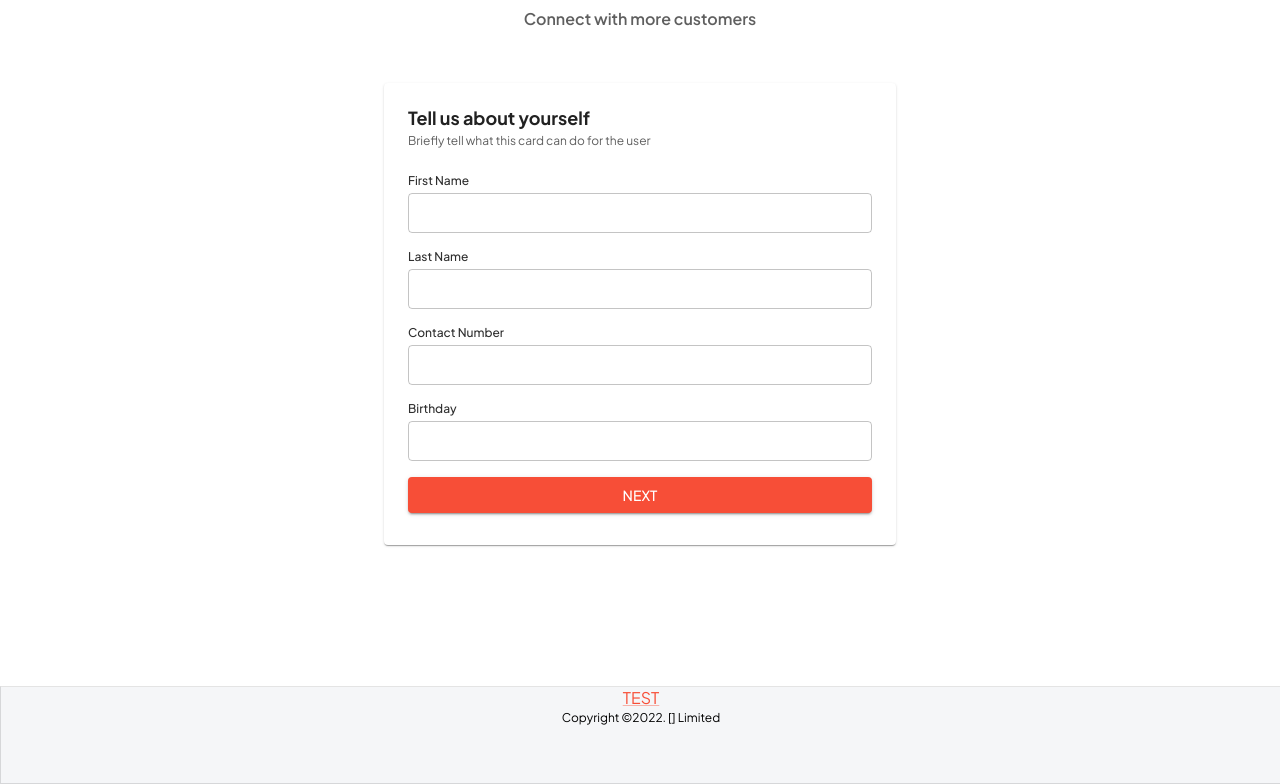
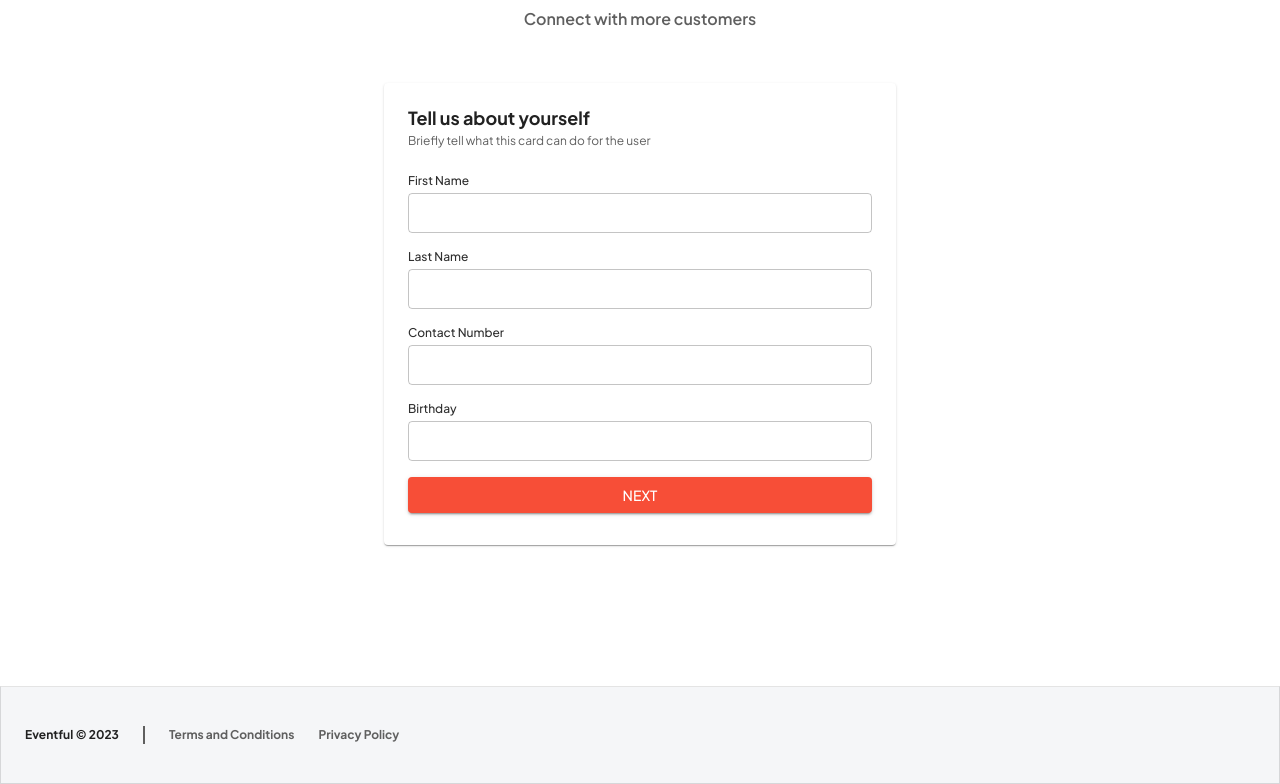
Before and after one commit to eventful-ph/eventful-react, a React (Create React App) app: page / in a window 1280 px wide. Shown: the part 321-1105 px from the top of the page. Built offline with nearby package versions, Linux system fonts and the light colour scheme.

Commit message:
modifying footer

```diff
--- a/public/index.html
+++ b/public/index.html
@@ -24,7 +24,7 @@
       work correctly both with client-side routing and a non-root public URL.
       Learn how to configure a non-root public URL by running `npm run build`.
     -->
-    <title>React App</title>
+    <title>Eventful</title>
   </head>
   <body>
     <noscript>You need to enable JavaScript to run this app.</noscript>
--- a/src/components/VendorScreen.tsx
+++ b/src/components/VendorScreen.tsx
@@ -76,40 +76,43 @@ function VendorScreen() {
       </div>
       <Paper
         sx={{
-          width: '100%',
           borderTop: '1px solid #E4E4E4',
           backgroundColor: '#F5F6F8',
-          padding: 0,
-          minHeight: '96px',
+          // display: 'flex',
         }}
         component='footer'
         square
         variant='outlined'
       >
-        <Container maxWidth='xl'>
-          <Box
-            sx={{
-              flexGrow: 1,
-              justifyContent: 'center',
-              display: 'flex',
-              // my: 1,
+        <Container
+          maxWidth='xl'
+          sx={{
+            width: '100%',
+            display: 'flex',
+            minHeight: '96px',
+            alignItems: 'center',
+          }}
+        >
+          <Typography className='caption-bold' sx={{ marginRight: '24px' }}>
+            Eventful © 2023
+          </Typography>{' '}
+          <div
+            style={{
+              width: 0,
+              height: 16,
+              border: '1px solid #5F5F5F',
+              marginRight: '24px',
             }}
+          ></div>
+          <Typography
+            className='caption-bold'
+            sx={{ color: '#5F5F5F', marginRight: '24px' }}
           >
-            <Link href='/'>TEST</Link>
-          </Box>
-
-          <Box
-            sx={{
-              flexGrow: 1,
-              justifyContent: 'center',
-              display: 'flex',
-              margin: 0,
-            }}
-          >
-            <Typography variant='caption' color='initial'>
-              Copyright ©2022. [] Limited
-            </Typography>
-          </Box>
+            Terms and Conditions
+          </Typography>
+          <Typography className='caption-bold' sx={{ color: '#5F5F5F' }}>
+            Privacy Policy
+          </Typography>
         </Container>
       </Paper>
     </>
--- a/src/index.css
+++ b/src/index.css
@@ -12,6 +12,12 @@ body {
   src: url('./assets/fonts/PlusJakartaSans.ttf');
 }
 
+.caption-bold {
+  font-weight: 700 !important;
+  font-size: 12px !important;
+  line-height: 16px !important;
+}
+
 /* .paragraph-lead-bold {
   font-weight: 700;
 } */
```
